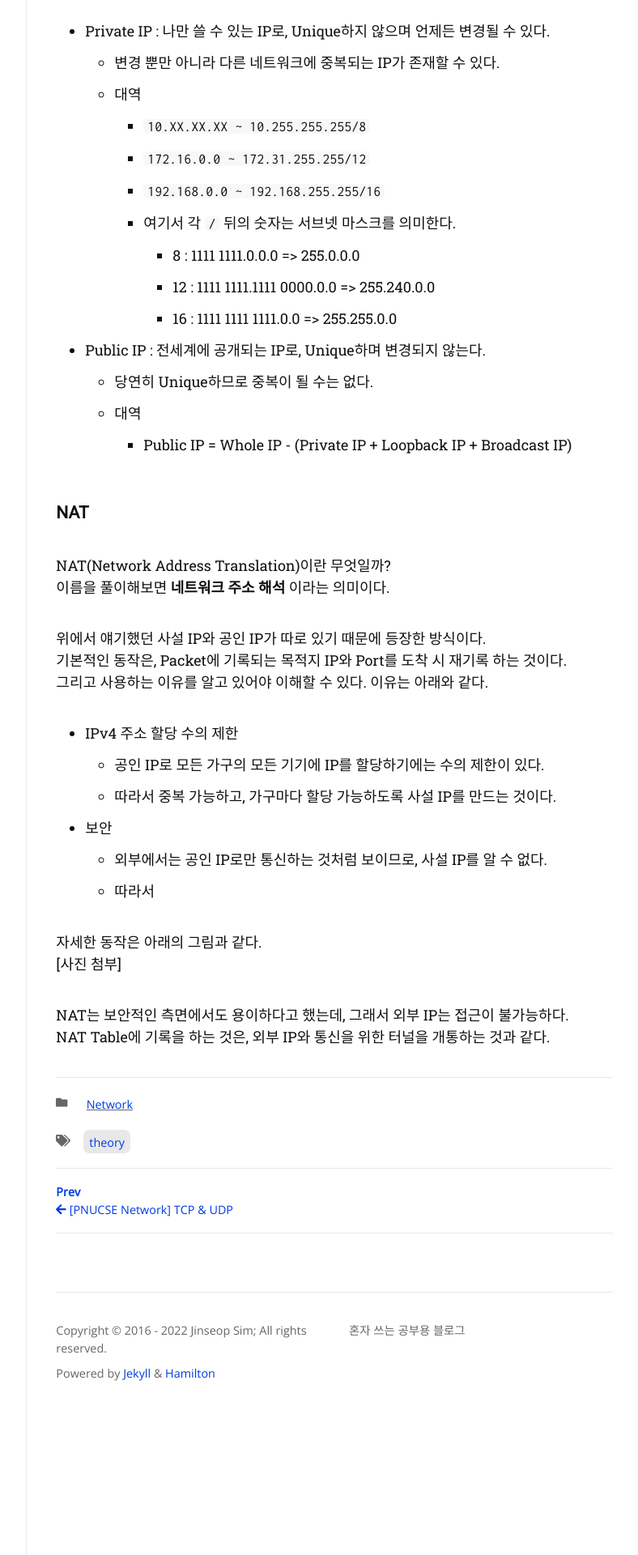
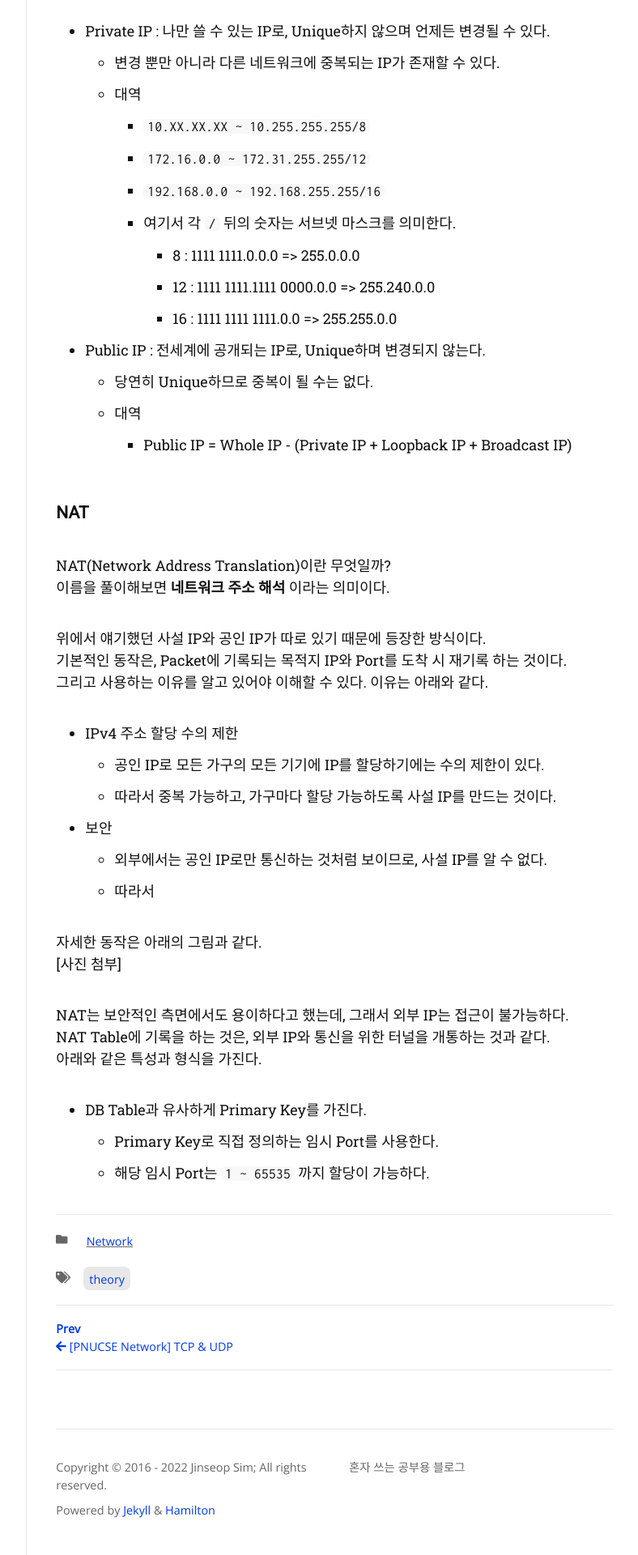
Before and after one commit to Jinseop-Sim/Jinseop-Sim.github.io, a Jekyll site: the page built from _posts/2022-10-20-NAT.md, in a window 1280 px wide. Shown: the part 1628-3548 px from the top of the page at 81% size, without its empty margins (359-1147 px from the left). Built offline with Jekyll 4.4.1, drawn with Linux system fonts in a browser that asks for light colours; nearby versions of some CDN libraries; some web fonts are replaced.

Commit message:
modify post

````diff
--- a/_posts/2022-10-20-NAT.md
+++ b/_posts/2022-10-20-NAT.md
@@ -76,3 +76,7 @@ NAT(Network Address Translation)이란 무엇일까?
 
 NAT는 보안적인 측면에서도 용이하다고 했는데, 그래서 외부 IP는 접근이 불가능하다.
 NAT Table에 기록을 하는 것은, 외부 IP와 통신을 위한 터널을 개통하는 것과 같다.
+아래와 같은 특성과 형식을 가진다.
+- DB Table과 유사하게 Primary Key를 가진다.
+  - Primary Key로 직접 정의하는 임시 Port를 사용한다.
+  - 해당 임시 Port는 ```1 ~ 65535``` 까지 할당이 가능하다.
````
